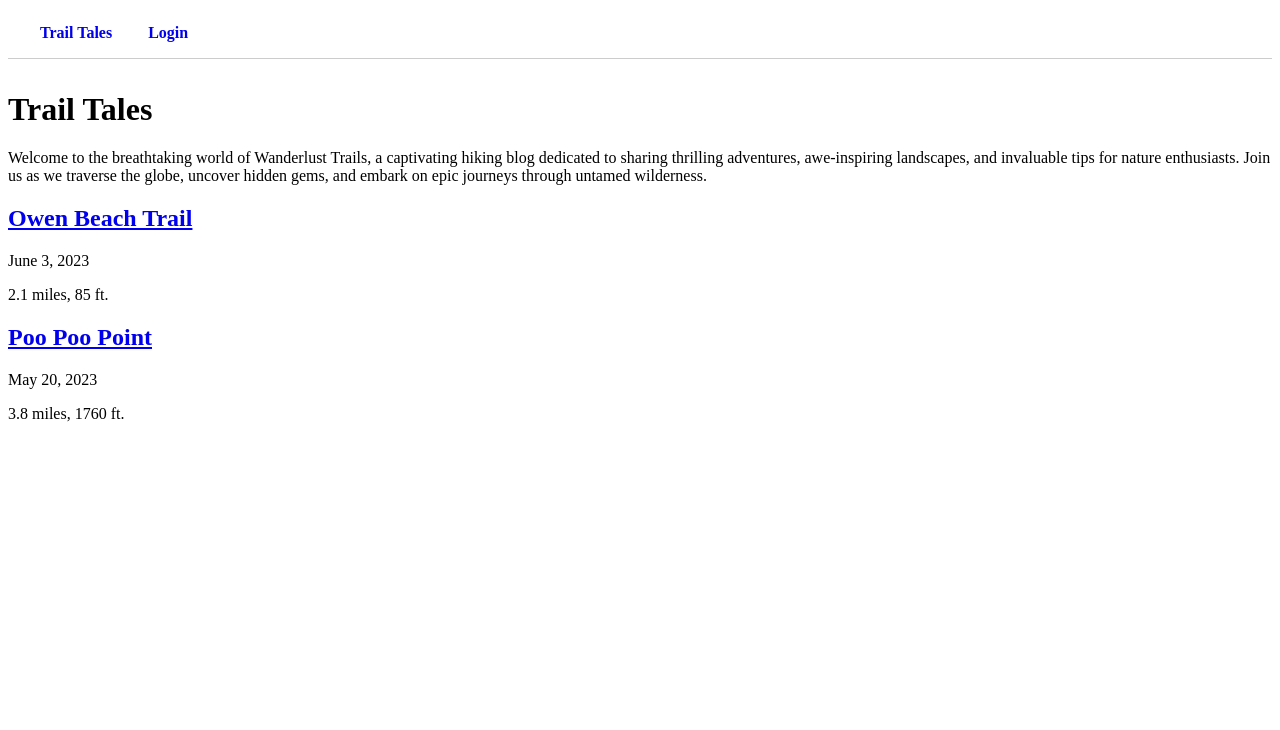
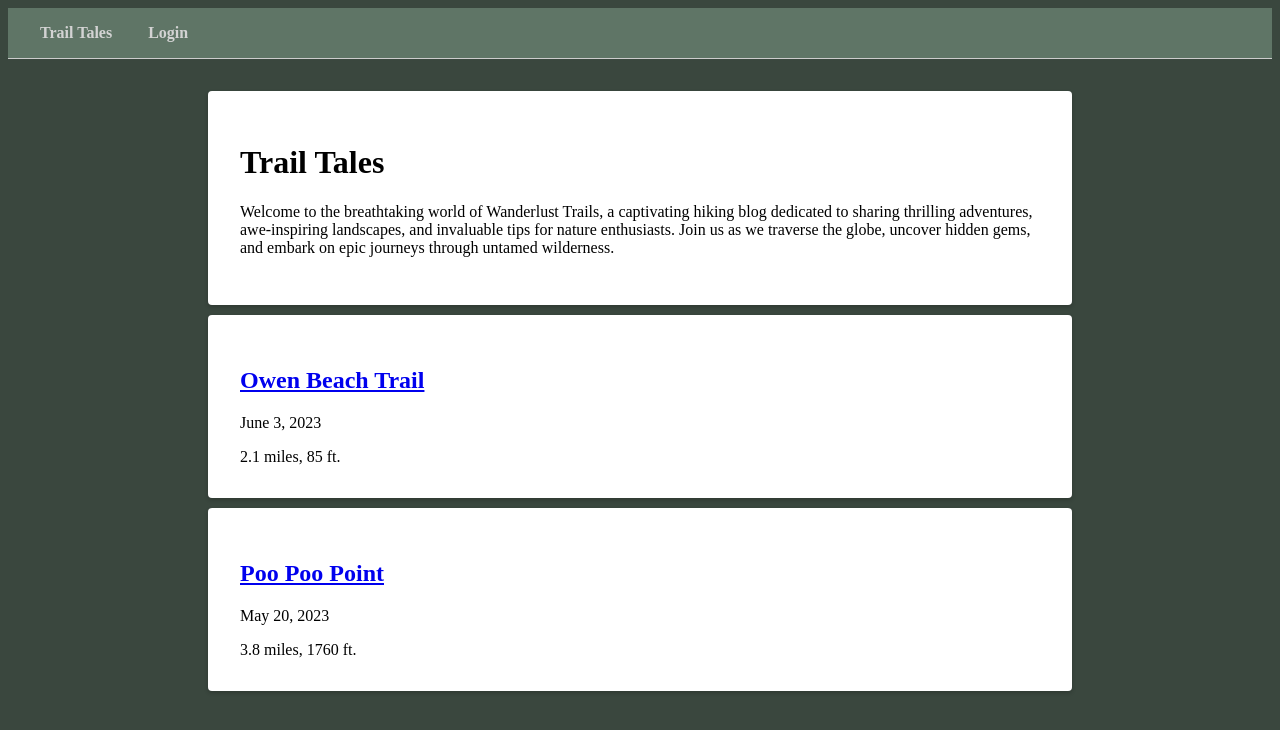
Before and after one commit to aphan17/trail-tales, a Django app: page /posts/ in a window 1280 px wide. Shown: the top 730 px of the page. Run offline with Django 4.2, Linux system fonts and the light colour scheme; data comes from the database, SQL or seed files in the repository; both versions use the stored data as it was after the commit.

Commit message:
added more styling

```diff
--- a/posts/static/css/style.css
+++ b/posts/static/css/style.css
@@ -1,5 +1,9 @@
+body {
+  background-color: #3A473E;
+}
+
 header nav ul {
-    background-color: white;
+    background-color:#5F7566;
     border-bottom: 1px solid #CCC;
     box-sizing: border-box;
     list-style: none;
@@ -17,6 +21,7 @@ header nav ul li {
 header nav ul li a {
     font-weight: bold;
     text-decoration: none;
+    color: lightgray;
   }
 
 
@@ -64,3 +69,14 @@ textarea {
 .post-form button {
     padding: 0.25em 1em
 }
+
+.intro, .post-body, .post-detail {
+  background-color: white;
+  border-radius: 4px;
+  box-shadow: 0 2px 4px rgba(0, 0, 0, 0.2);
+  margin: auto;
+  margin-bottom: 10px;
+  border: 10px;
+  max-width: 800px;
+  padding: 2em;
+}
--- a/posts/templates/posts/detail.html
+++ b/posts/templates/posts/detail.html
@@ -10,7 +10,9 @@
 
 {% block content %}
 <main>
-    <h1>{{post.name}}</h1>
-    <p>{{post.description}}</p>
+    <div class = "post-detail">
+        <h1>{{post.name}}</h1>
+        <p>{{post.description}}</p>
+    </div>
 </main>
 {% endblock content %}
--- a/posts/templates/posts/list.html
+++ b/posts/templates/posts/list.html
@@ -6,10 +6,12 @@ Trail Tales
 
 {% block content %}
 <main>
+    <div class="intro">
     <h1>Trail Tales</h1>
     <p>Welcome to the breathtaking world of Wanderlust Trails, a captivating hiking blog dedicated to sharing thrilling adventures, awe-inspiring landscapes, and invaluable tips for nature enthusiasts. Join us as we traverse the globe, uncover hidden gems, and embark on epic journeys through untamed wilderness. </p>
+    </div>
 
-    <div class = "container">
+    <div class = "post-list">
         {% for post in posts %}
         <div class = 'post-body'>
             <h2><a href="{% url 'post_detail' post.id %}">{{post.name}}</a></h2>
```
Also changed, not shown: db.sqlite3.
